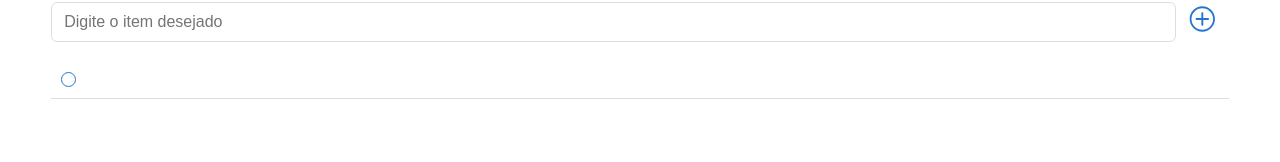
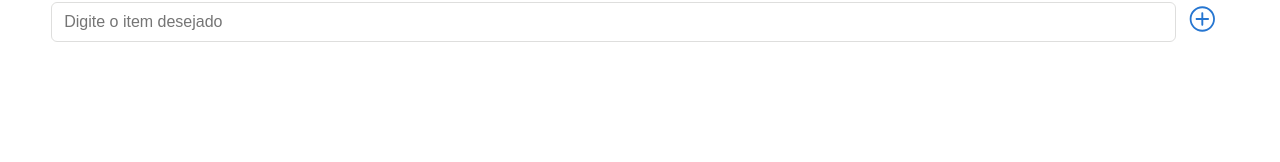
Before and after one commit to Allanbm100/Checkpoint-4, a React (Vite) app: page /lista in a window 1280 px wide. Shown: the part 121-283 px from the top of the page. Built offline with nearby package versions, Linux system fonts and the light colour scheme.

Commit message:
Finalizando

```diff
--- a/src/App.tsx
+++ b/src/App.tsx
@@ -1,4 +1,4 @@
-import { lazy } from "react";
+import { lazy, Suspense } from "react";
 import { BrowserRouter, Route, Routes } from "react-router-dom";
 
 const LazyHome = lazy(() => import('./pages/Home/Home'))
@@ -8,11 +8,13 @@ const LazyList = lazy(() => import('./pages/List/List'))
 function App() {
   return (
     <BrowserRouter>
-      <Routes>
-        <Route path="/" element={<LazyHome />} />
-        <Route path="/perfil" element={<LazyProfile />} />
-        <Route path="/lista" element={<LazyList />} />
-      </Routes>
+      <Suspense fallback={<>Carregando</>}>
+        <Routes>
+          <Route path="/" element={<LazyHome />} />
+          <Route path="/perfil" element={<LazyProfile />} />
+          <Route path="/lista" element={<LazyList />} />
+        </Routes>
+      </Suspense>
     </BrowserRouter>
 
   );
--- a/src/components/Items/Items.style.ts
+++ /dev/null
@@ -1,23 +0,0 @@
-import styled from "styled-components";
-
-export const StyledItem = styled.div`
-    display: flex;
-    align-items: center;
-    margin: 0 0 10px 0;
-`
-
-export const StyledButton = styled.button`
-    margin: 0 10px;
-    width: 15px;
-    height: 15px;
-    border: 1.5px solid #2676d1;
-    border-radius: 100%;
-`;
-
-export const StyledLine = styled.div`
-    display: block;
-    width: 100%;
-    height: 1px;
-    box-shadow: 0 1px 0.5px #C8C8C699;
-    margin-bottom: 20px;
-`
--- a/src/components/Items/Items.tsx
+++ /dev/null
@@ -1,12 +0,0 @@
-import { StyledButton, StyledItem, StyledLine } from "./Items.style"
-
-export const Items = () => {
-    return (
-        <>
-            <StyledItem>
-                <StyledButton />
-            </StyledItem>
-            <StyledLine></StyledLine>
-        </>
-    )
-}
--- a/src/pages/List/List.style.ts
+++ b/src/pages/List/List.style.ts
@@ -10,3 +10,25 @@ export const StyledLabel = styled.label`
     color: gray;
     font-size: 14px;
 `
+
+export const StyledItem = styled.div`
+    display: flex;
+    align-items: center;
+    margin: 0 0 10px 0;
+`
+
+export const StyledButton = styled.button`
+    margin: 0 10px;
+    width: 15px;
+    height: 15px;
+    border: 1.5px solid #2676d1;
+    border-radius: 100%;
+`;
+
+export const StyledLine = styled.div`
+    display: block;
+    width: 100%;
+    height: 1px;
+    box-shadow: 0 1px 0.5px #C8C8C699;
+    margin-bottom: 20px;
+`
--- a/src/pages/List/List.tsx
+++ b/src/pages/List/List.tsx
@@ -1,10 +1,9 @@
 import { useState } from "react";
 import { Button } from "../../components/Button/Button";
 import { Input } from "../../components/Input/Input";
-import { Items } from "../../components/Items/Items";
 import { Layout } from "../../components/Layout/Layout";
 import { StyledForm, StyledLabel } from "./List.style";
-import { StyledButton, StyledItem, StyledLine } from "../../components/Items/Items.style";
+import { StyledButton, StyledItem, StyledLine } from "./List.style";
 
 interface Item {
     id: number;
@@ -60,9 +59,6 @@ export default function List() {
                     </>
                 ))}
             </ul>
-
-
-            <Items></Items>
         </Layout>
     )
 }
```
